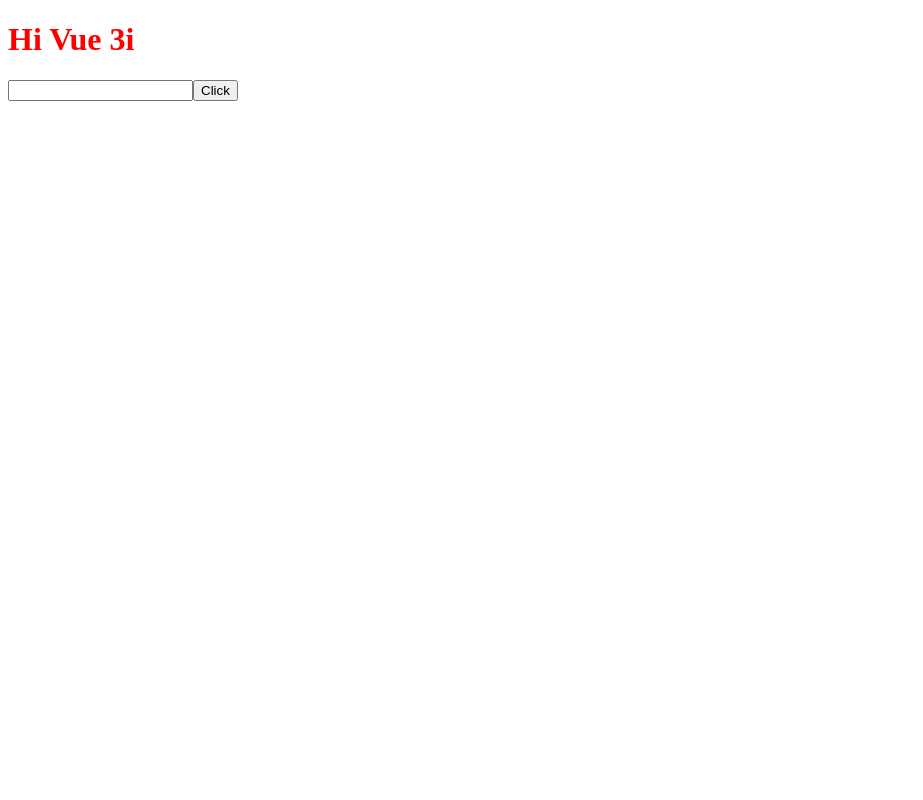
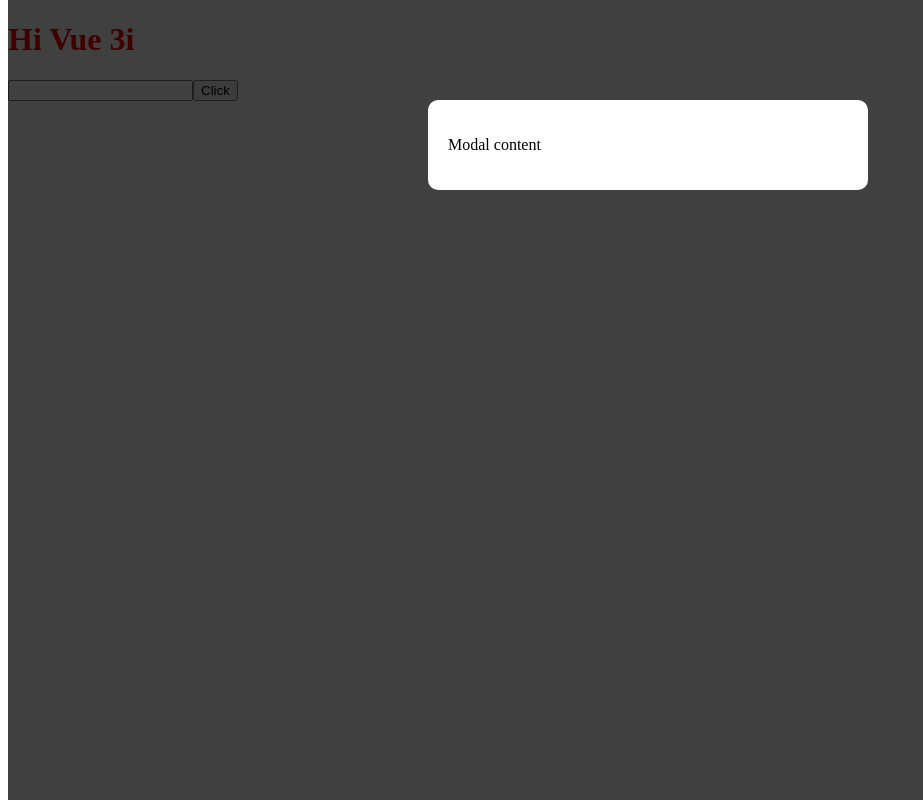
Before and after one commit to KyawMyoHtay2004/-Vue-Cli8-teleport-and-homework, a Vue app: page / in a window 1280 px wide. Shown: the whole page, without its empty margins (0-923 px from the left). Built offline with nearby package versions, Linux system fonts and the light colour scheme.

Commit message:
Vue Cli3 template refs and what is components

```diff
--- a/src/App.vue
+++ b/src/App.vue
@@ -2,14 +2,19 @@
   <h1 ref="greet">Hi {{ title }}i</h1>
   <input type="text" ref="name" />
   <button @click="clickHandler">Click</button>
+  <Modal />
 </template>
 
 <script>
+import Modal from "./components/CustomModal.vue";
 export default {
   data() {
     return {
       title: "Vue 3",
     };
+  },
+  components: {
+    Modal,
   },
   methods: {
     clickHandler() {
--- /dev/null
+++ b/src/components/CustomModal.vue
@@ -0,0 +1,28 @@
+<template>
+  <div class="backdrop">
+    <div class="modal">
+      <p>Modal content</p>
+    </div>
+  </div>
+</template>
+
+<script>
+export default {};
+</script>
+
+<style>
+.backdrop {
+  position: fixed;
+  top: 0;
+  background: rgba(0, 0, 0, 0.75);
+  width: 100%;
+  height: 100%;
+}
+.modal {
+  width: 400px;
+  padding: 20px;
+  margin: 100px auto;
+  background-color: white;
+  border-radius: 10px;
+}
+</style>
```
Also changed, not shown: src/components/HelloWorld.vue (deleted, +0 -58 lines).
